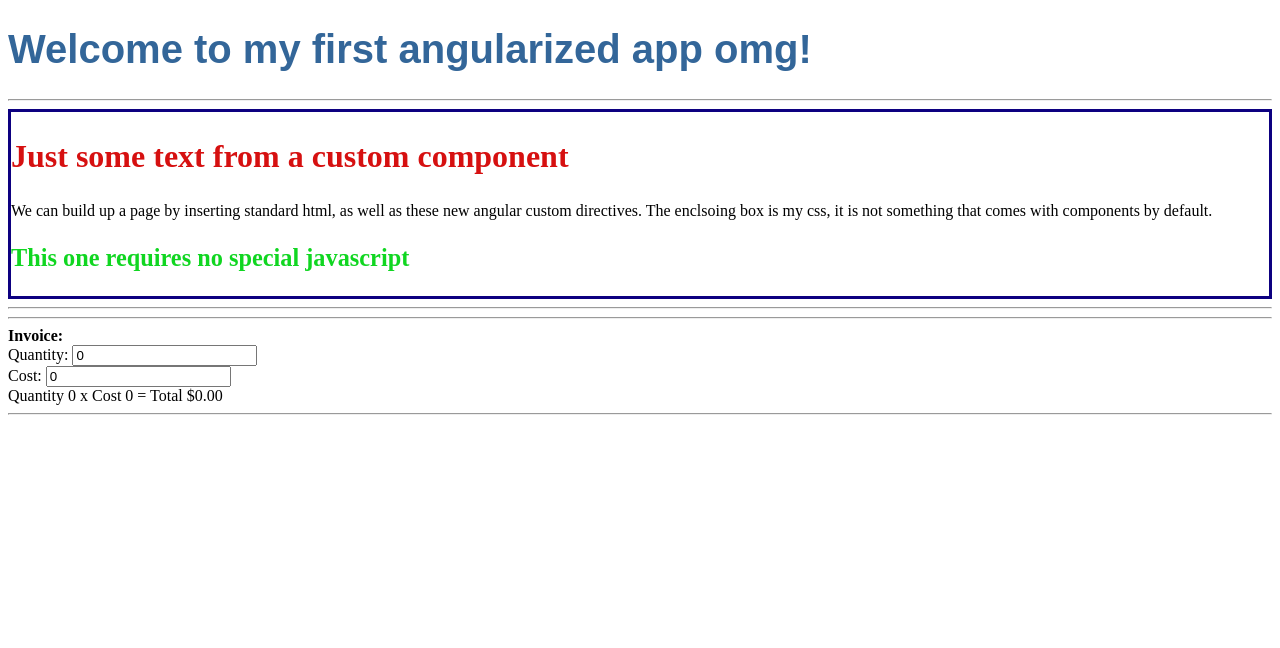
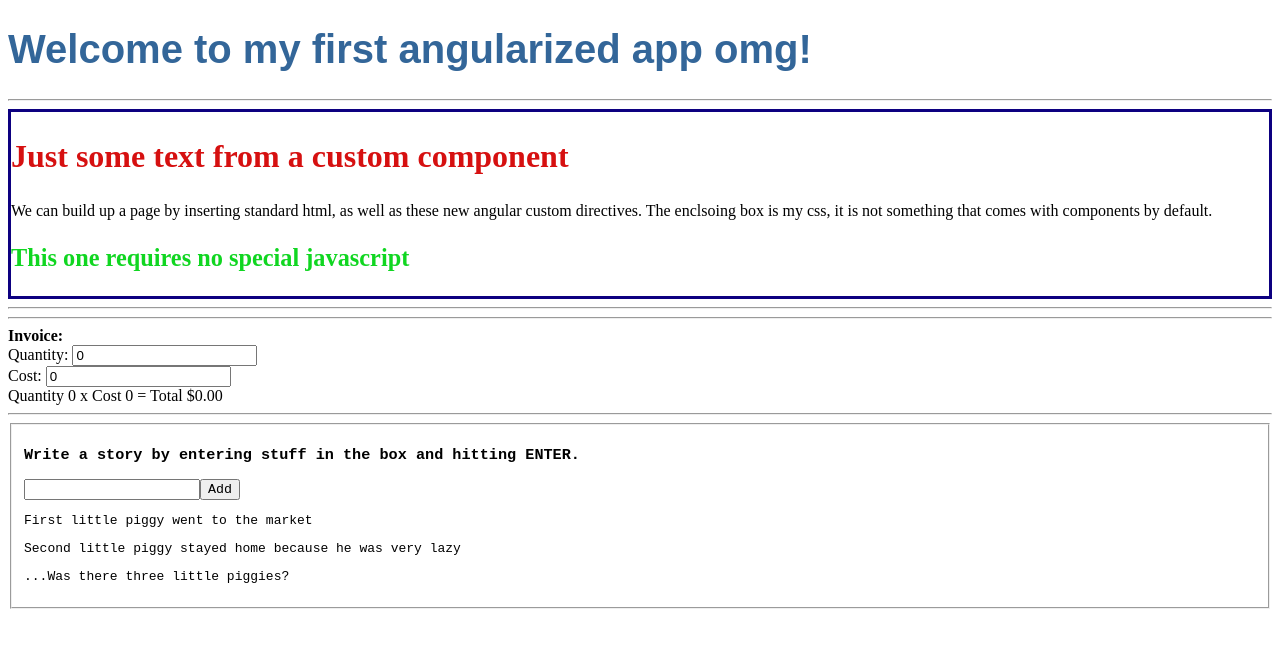
Before and after one commit to ISIT422-TeamHoneyBadger/hw1-merge101, an Angular app: page / in a window 1280 px wide. Shown: the top 648 px of the page. Built offline with nearby package versions, Linux system fonts and the light colour scheme.

Commit message:
update with story component

```diff
--- a/src/app/app.component.html
+++ b/src/app/app.component.html
@@ -12,3 +12,8 @@
 <hr/>
 <app-calculate></app-calculate>
 <hr/>
+
+<fieldset>
+  <app-super-calculate></app-super-calculate>
+
+</fieldset>
--- a/src/app/app.module.ts
+++ b/src/app/app.module.ts
@@ -5,12 +5,14 @@ import { FormsModule } from '@angular/forms';
 import { AppComponent } from './app.component';
 import { SimpletextComponent } from './simpletext/simpletext.component';
 import { CalculateComponent } from './calculate/calculate.component';
+import { SuperCalculateComponent } from './super-calculate/super-calculate.component';
 
 @NgModule({
   declarations: [
     AppComponent,
     SimpletextComponent,
-    CalculateComponent
+    CalculateComponent,
+    SuperCalculateComponent
   ],
   imports: [
     BrowserModule,
--- /dev/null
+++ b/src/app/super-calculate/super-calculate.component.css
@@ -0,0 +1,3 @@
+* {
+    font-family: monospace;
+}
--- /dev/null
+++ b/src/app/super-calculate/super-calculate.component.ts
@@ -0,0 +1,34 @@
+import { Component, OnInit } from '@angular/core';
+
+@Component({
+  selector: 'app-super-calculate',
+  template: `
+  <h3>Write a story by entering stuff in the box and hitting ENTER.</h3>
+  <input #storyPiece
+    (keyup.enter)="AddStory(storyPiece.value); storyPiece.value=''"
+    (blur)="AddStory(storyPiece.value);
+    storyPiece.value='' ">
+
+    <button (click)="AddStory(storyPiece.value)">Add</button>
+
+    <p *ngFor="let piece of story">{{piece}}</p>
+  `,
+  styleUrls: ['./super-calculate.component.css']
+})
+
+export class SuperCalculateComponent implements OnInit {
+  story = [
+    'First little piggy went to the market',
+    'Second little piggy stayed home because he was very lazy',
+    '...Was there three little piggies?'];
+  AddStory(storyPiece: string) {
+    if (storyPiece) {
+      this.story.push(storyPiece);
+    }
+  }
+
+
+  ngOnInit() {
+  }
+
+}
```
Also changed, not shown: 2 other files (tests, documents, lock files or other folders).
